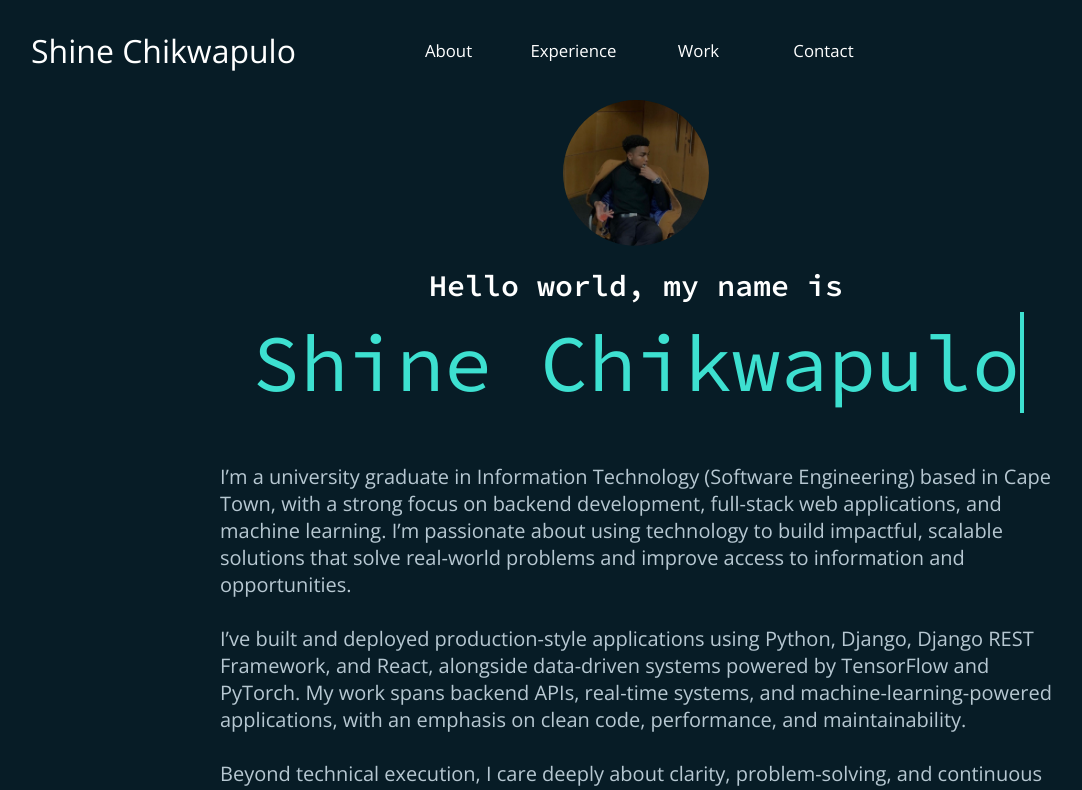
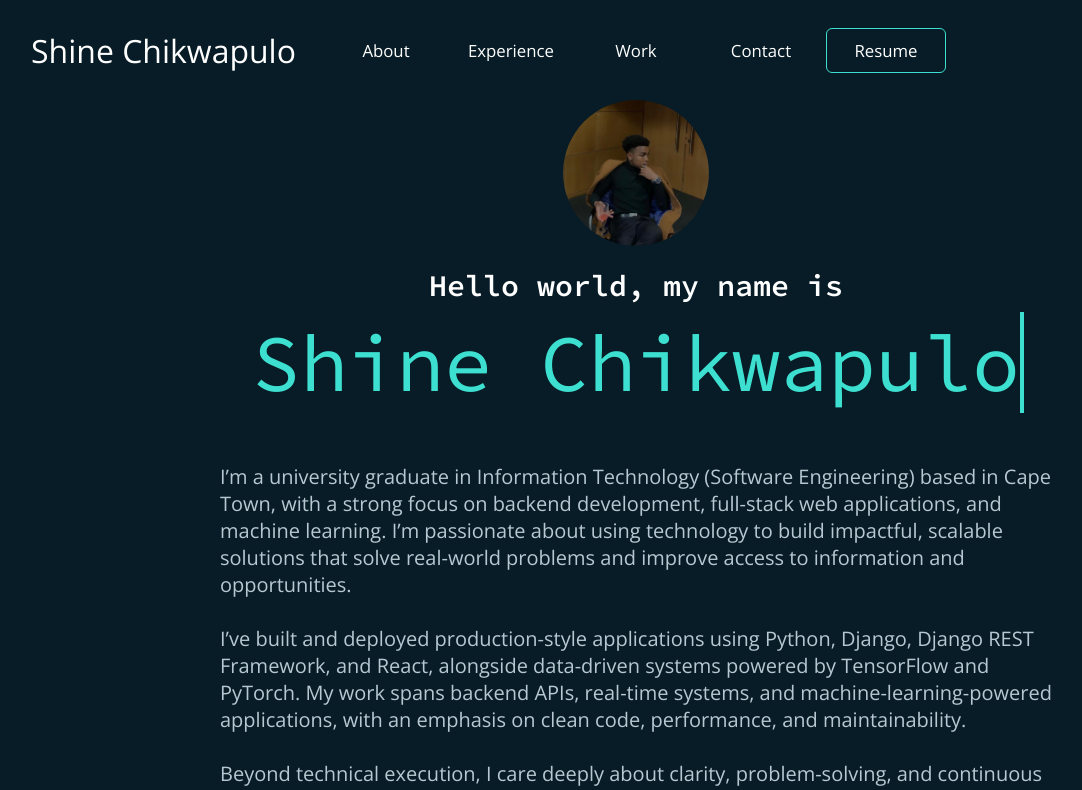
Before and after one commit to ShyneChikwapulo/My-portfolio-website, a React (Create React App) app: page / in a window 1280 px wide. Shown: the top 790 px of the page, without its empty margins (4-1086 px from the left). Built offline with nearby package versions, Linux system fonts and the light colour scheme.

Commit message:
feat(nav): add resume download and rewrite scroll-hide logic (remove console.log)

```diff
--- a/src/components/Navbar.css
+++ b/src/components/Navbar.css
@@ -275,3 +275,10 @@
       font-size: 2rem;
     }
   }
+/* Resume button */
+.nav-menu { grid-template-columns: repeat(5, auto); }
+.nav-resume-link { border: 1px solid var(--accent); border-radius: 6px; }
+.nav-resume-link:hover { background: rgba(61, 224, 208, 0.12); }
+@media screen and (max-width: 950px) {
+  .nav-resume-link { border-color: var(--bg); }
+}
--- a/src/components/Navbar.js
+++ b/src/components/Navbar.js
@@ -1,80 +1,67 @@
-import React, {useEffect, useState} from 'react'
+import React, { useEffect, useState } from 'react';
 import { HashLink } from 'react-router-hash-link';
 import './Navbar.css';
-// import Resume from '../resume.pdf';
+import { RESUME_URL, RESUME_FILENAME } from '../config';
 
+const LINKS = [
+  { to: '#about', label: 'About' },
+  { to: '#experience', label: 'Experience' },
+  { to: '#work', label: 'Work' },
+  { to: '#contact', label: 'Contact' },
+];
 
 function Navbar() {
-
-    const [click, setClick] = useState(false);
-    const [lastScrollPos, setLastScrollPos] = useState(100);
-    const [bodyOffset, setBodyOffset] = useState(document.body.getBoundingClientRect());
-    const [scrollDirection, setScrollDirection] = useState("down");
-
-    const handleClick = () => setClick(!click);
-
-    const closeMobileMenu = () => setClick(false);
-
-    const scrollListner = () => {
-        // make navbar not move for the first 100px
-        if (document.body.getBoundingClientRect().top < -100) {
-            setBodyOffset(document.body.getBoundingClientRect());
-        }
-        console.log(document.body.getBoundingClientRect());
-
-        // if last scrolled position is higher, then it's scroll up, else it's scroll down
-        setScrollDirection(lastScrollPos >= -bodyOffset.top ? "down" : "up");
-        // continue setting the top screen position
-        setLastScrollPos(-bodyOffset.top);
-    }
+  const [open, setOpen] = useState(false);
+  const [hidden, setHidden] = useState(false);
 
   useEffect(() => {
-        window.addEventListener('scroll',
-        scrollListner);
-        return (() => {
-            window.removeEventListener('scroll', scrollListner);
-        })
-    });
+    let lastY = window.scrollY;
+    const onScroll = () => {
+      const y = window.scrollY;
+      if (y < 100) setHidden(false);
+      else if (y > lastY + 4) setHidden(true);
+      else if (y < lastY - 4) setHidden(false);
+      lastY = y;
+    };
+    window.addEventListener('scroll', onScroll, { passive: true });
+    return () => window.removeEventListener('scroll', onScroll);
+  }, []);
 
-    return(
-        <>
-            <nav className={scrollDirection === "down" ? 'navbar' : 'navbar hide'}>
+  const close = () => setOpen(false);
+  const linkClass = open ? 'nav-links active' : 'nav-links';
 
-                <HashLink to='#' className='navbar-logo'>
-                    <div>Shine Chikwapulo<div className="hidden-arrow">&nbsp; <i class="fa-solid fa-arrow-right-long"></i></div></div>
+  return (
+    <nav className={hidden && !open ? 'navbar hide' : 'navbar'} aria-label="Main">
+      <HashLink to="#top" className="navbar-logo">
+        <div>
+          Shine Chikwapulo
+          <div className="hidden-arrow">&nbsp; <i className="fa-solid fa-arrow-right-long" aria-hidden="true"></i></div>
+        </div>
       </HashLink>
 
-                <div className="menu-icon" onClick={handleClick}>
-                    <i className={click ? 'fas fa-times' : 'fas fa-bars'} />
-                </div>
+      <button
+        className="menu-icon"
+        onClick={() => setOpen(!open)}
+        aria-label={open ? 'Close menu' : 'Open menu'}
+        aria-expanded={open}
+        style={{ background: 'none', border: 'none' }}
+      >
+        <i className={open ? 'fas fa-times' : 'fas fa-bars'} aria-hidden="true" />
+      </button>
 
-                <ul className={click ? 'nav-menu active' : 'nav-menu'}>
-                    <li className='nav-item'>
-                        <HashLink to='#about' className={click ? 'nav-links active' : 'nav-links'} onClick={closeMobileMenu}>
-                            About
-                        </HashLink>
+      <ul className={open ? 'nav-menu active' : 'nav-menu'}>
+        {LINKS.map(({ to, label }) => (
+          <li className="nav-item" key={to}>
+            <HashLink to={to} className={linkClass} onClick={close}>{label}</HashLink>
           </li>
-                    <li className='nav-item'>
-                        <HashLink to='#experience' className={click ? 'nav-links active' : 'nav-links'} onClick={closeMobileMenu}>
-                            Experience
-                        </HashLink>
+        ))}
+        <li className="nav-item">
+          <a className={`${linkClass} nav-resume-link`} href={RESUME_URL} download={RESUME_FILENAME} onClick={close}>
+            Resume
+          </a>
         </li>
-                    <li className='nav-item'>
-                        <HashLink to='#work' className={click ? 'nav-links active' : 'nav-links'} onClick={closeMobileMenu}>
-                            Work
-                        </HashLink>
-                    </li>
-                    <li className='nav-item'>
-                        <HashLink to='#contact' className={click ? 'nav-links active' : 'nav-links'} onClick={closeMobileMenu}>
-                            Contact
-                        </HashLink>
-                    </li>
-
       </ul>
-
-
     </nav>
-        </>
   );
 }
 
--- /dev/null
+++ b/src/config.js
@@ -0,0 +1,3 @@
+export const RESUME_URL = `${process.env.PUBLIC_URL}/Shine-Chikwapulo-Resume.pdf`;
+export const RESUME_FILENAME = 'Shine-Chikwapulo-Resume.pdf';
+export const EMAIL = 'chikwapuloshine@gmail.com';
```
Also changed, not shown: 1 other file (tests, documents, lock files or other folders). Lines whose indentation alone changed are shown as unchanged.
